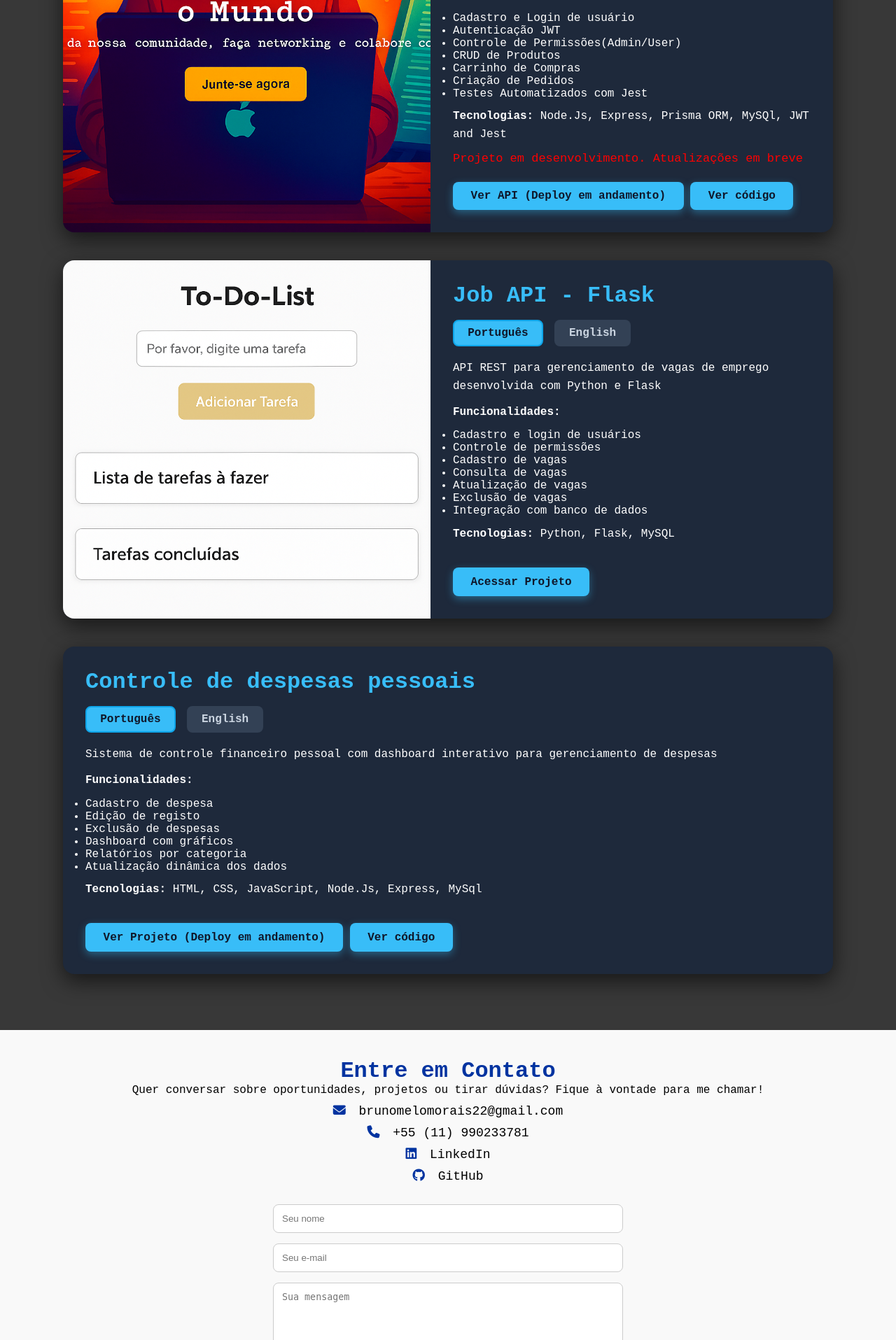
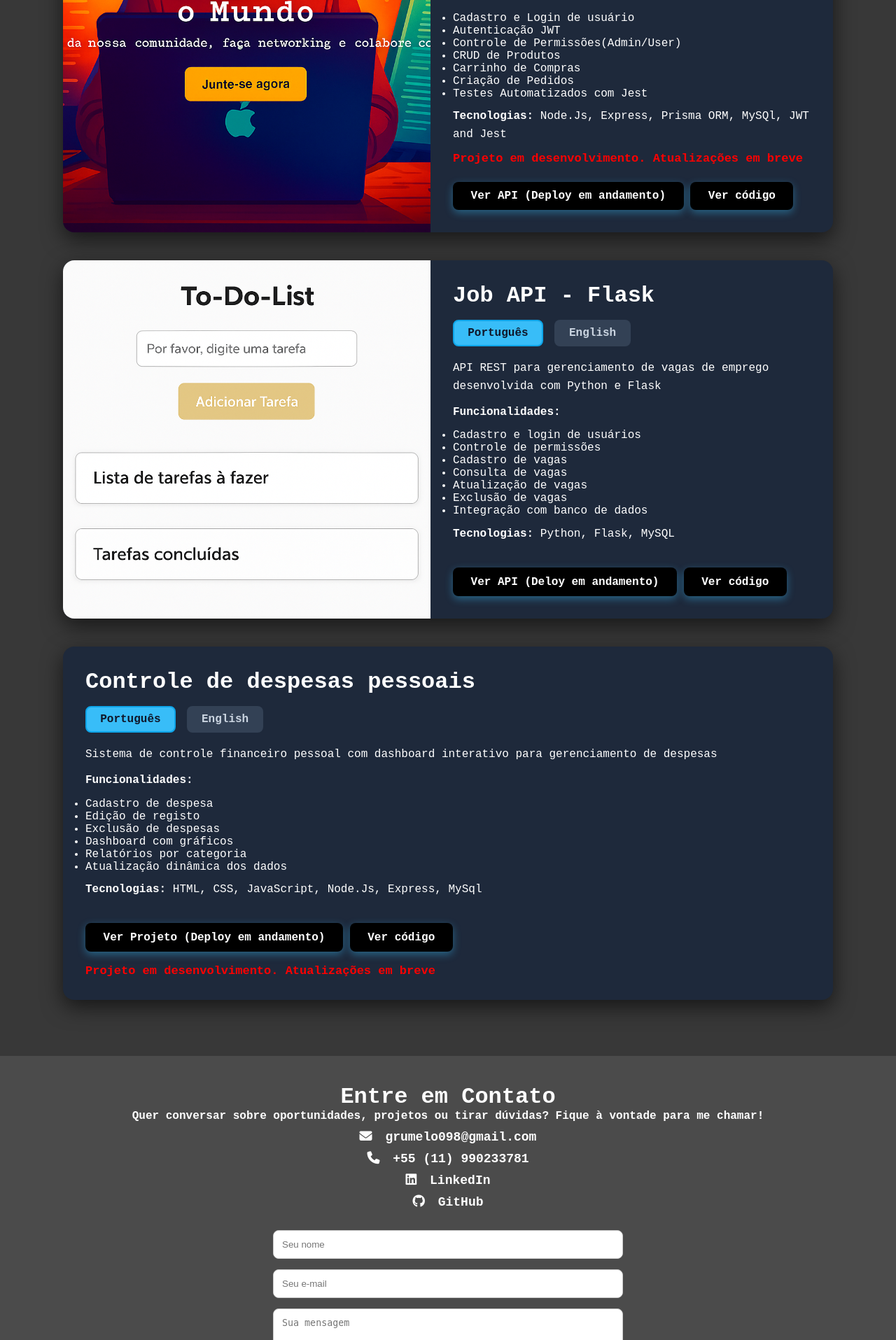
Before and after one commit to BrunoMeloMorais22/Portfolio, a Flask app: page / in a window 1280 px wide. Shown: the part 2365-4280 px from the top of the page at 70% size. Run offline with Flask 3, Linux system fonts and the light colour scheme.

Commit message:
Atualizando o portfolio

```diff
--- a/static/css/style.css
+++ b/static/css/style.css
@@ -233,6 +233,7 @@ nav > a{
 
 #atualizacao{
     color: red;
+    font-weight: bold;
     font-size: 17px;
 }
 
@@ -245,7 +246,7 @@ nav > a{
     font-size: 2rem;
     font-weight: 700;
     margin-bottom: 1rem;
-    color: #38bdf8;
+    color: #ffffff;
 }
 
 .tabs {
@@ -290,8 +291,8 @@ nav > a{
     display: inline-block;
     margin-top: 1.5rem;
     padding: 0.7rem 1.6rem;
-    background-color: #38bdf8;
-    color: #0f172a;
+    background-color: #000000;
+    color: #ffffff;
     font-weight: 700;
     border-radius: 8px;
     text-decoration: none;
@@ -320,24 +321,25 @@ nav > a{
 
 .contato {
   padding: 40px;
-  background-color: #f9f9f9;
+  background-color: #1d1d1dcb;
   text-align: center;
 }
 
 .contato h2 {
   font-size: 32px;
-  color: #0033A0;
+  color: #ffffff;
 }
 
 .contato-info i {
-  color: #0033A0;
+  color: #ffffff;
   margin-right: 8px;
 }
 
 .contato-info p, .contato-info a {
   margin: 10px 0;
+  font-weight: bold;
   font-size: 18px;
-  color: #000;
+  color: #ffffff;
   text-decoration: none;
 }
 
@@ -350,6 +352,11 @@ nav > a{
   margin-inline: auto;
 }
 
+#contato > p{
+    font-weight: bold;
+    color: white;
+}
+
 .contato-form input, .contato-form textarea {
   padding: 12px;
   border-radius: 8px;
@@ -357,7 +364,7 @@ nav > a{
 }
 
 .contato-form button {
-  background-color: #0033A0;
+  background-color: #000000;
   color: white;
   padding: 12px;
   border: none;
--- a/templates/index.html
+++ b/templates/index.html
@@ -14,6 +14,7 @@
             <a href="#profile">Sobre Mim</a>
             <a href="#ofertas_trabalho">Resumo</a>
             <a href="#contato">Contato</a>
+            <a href="#projects">Projetos</a>
         </nav>
     </header>
 
@@ -157,8 +158,8 @@
 
           <p><strong>Tecnologias:</strong> Node.Js, Express, Prisma ORM, MySQl, JWT and Jest</p>
           <span id="atualizacao">Projeto em desenvolvimento. Atualizações em breve</span>
-          <a href="#" target="_blank" class="btn-link">Ver API (Deploy em andamento)</a>
-          <a href="https://github.com/BrunoMeloMorais22/api_ecommerce" class="btn-link">Ver código</a>
+          <a href="#" class="btn-link">Ver API (Deploy em andamento)</a>
+          <a target="_blank" href="https://github.com/BrunoMeloMorais22/api_ecommerce" class="btn-link">Ver código</a>
         </div>
 
         <div class="tab-content" id="en1">
@@ -177,8 +178,8 @@
           <p><strong>Technologies:</strong>Node.js, Express, Prisma ORM and MySQL</p>
 
           <span id="atualizacao">Project under continuous development with new features and improvements being added regularly.</span>
-          <a href="" target="_blank" class="btn-link">View API (Deployment in progress) </a>
-          <a href="https://github.com/BrunoMeloMorais22/api_ecommerce" class="btn-link">View Code</a>
+          <a href="#" class="btn-link">View API (Deployment in progress) </a>
+          <a target="_blank" href="https://github.com/BrunoMeloMorais22/api_ecommerce" class="btn-link">View Code</a>
         </div>
       </div>
     </div>
@@ -204,7 +205,8 @@
             <li>Integração com banco de dados</li>
           </ul>
           <p><strong>Tecnologias:</strong> Python, Flask, MySQL</p>
-          <a href="" target="_blank" class="btn-link">Acessar Projeto</a>
+          <a href="#" class="btn-link">Ver API (Deloy em andamento)</a>
+          <a href="https://github.com/BrunoMeloMorais22/job-api-flask" target="_blank" class="btn-link"> Ver código</a>
         </div>
         <div class="tab-content" id="en2">
           <p>RESTful API for job vacancy management developed with Python and Flask.</p>
@@ -219,7 +221,8 @@
             <li>Database integration</li>
           </ul>
           <p><strong>Technologies:</strong> Python, Flask, MySQL</p>
-          <a href="" target="_blank" class="btn-link">Access Project</a>
+          <a href="https://github.com/BrunoMeloMorais22/job-api-flask" class="btn-link">Ver API (Deploy em andamento)</a>
+          <a href="#" target="_blank" class="btn-link">Ver código</a>
         </div>
       </div>
     </div>
@@ -244,7 +247,8 @@
           </ul>
           <p><strong>Tecnologias:</strong> HTML, CSS, JavaScript, Node.Js, Express, MySql</p>
           <a href="#" class="btn-link">Ver Projeto (Deploy em andamento)</a>
-          <a href="https://github.com/BrunoMeloMorais22/projeto_despesas_pessoias" class="btn-link">Ver código</a>
+          <a href="https://github.com/BrunoMeloMorais22/projeto_despesas_pessoias" class="btn-link">Ver código</a> <br><br>
+          <span id="atualizacao">Projeto em desenvolvimento. Atualizações em breve</span>
         </div>
         <div class="tab-content" id="en3">
           <p>Personal finance management system with an interactive dashboard for expense tracking. </p>
@@ -259,7 +263,8 @@
           </ul>
           <p><strong>Technologies:</strong> HTML, CSS, JavaScript, Node.Js, Express, MySQL</p>
           <a href="#" class="btn-link">View Project (Deployment in progress)</a>
-          <a href="https://github.com/BrunoMeloMorais22/projeto_despesas_pessoias" class="btn-link">View Code</a>
+          <a href="https://github.com/BrunoMeloMorais22/projeto_despesas_pessoias" class="btn-link">View Code</a> <br><br>
+          <span id="atualizacao">Project under continuous development with new features and improvements being added regularly.</span>
         </div>
       </div>
     </div>
@@ -270,7 +275,7 @@
   <p>Quer conversar sobre oportunidades, projetos ou tirar dúvidas? Fique à vontade para me chamar!</p>
 
   <div class="contato-info">
-    <p><i class="fas fa-envelope"></i> brunomelomorais22@gmail.com</p>
+    <p><i class="fas fa-envelope"></i> grumelo098@gmail.com</p>
     <p><i class="fas fa-phone"></i> +55 (11) 990233781</p>
     <p>
       <a href="https://www.linkedin.com/in/bruno-morais-6b0256235/" target="_blank">
```
